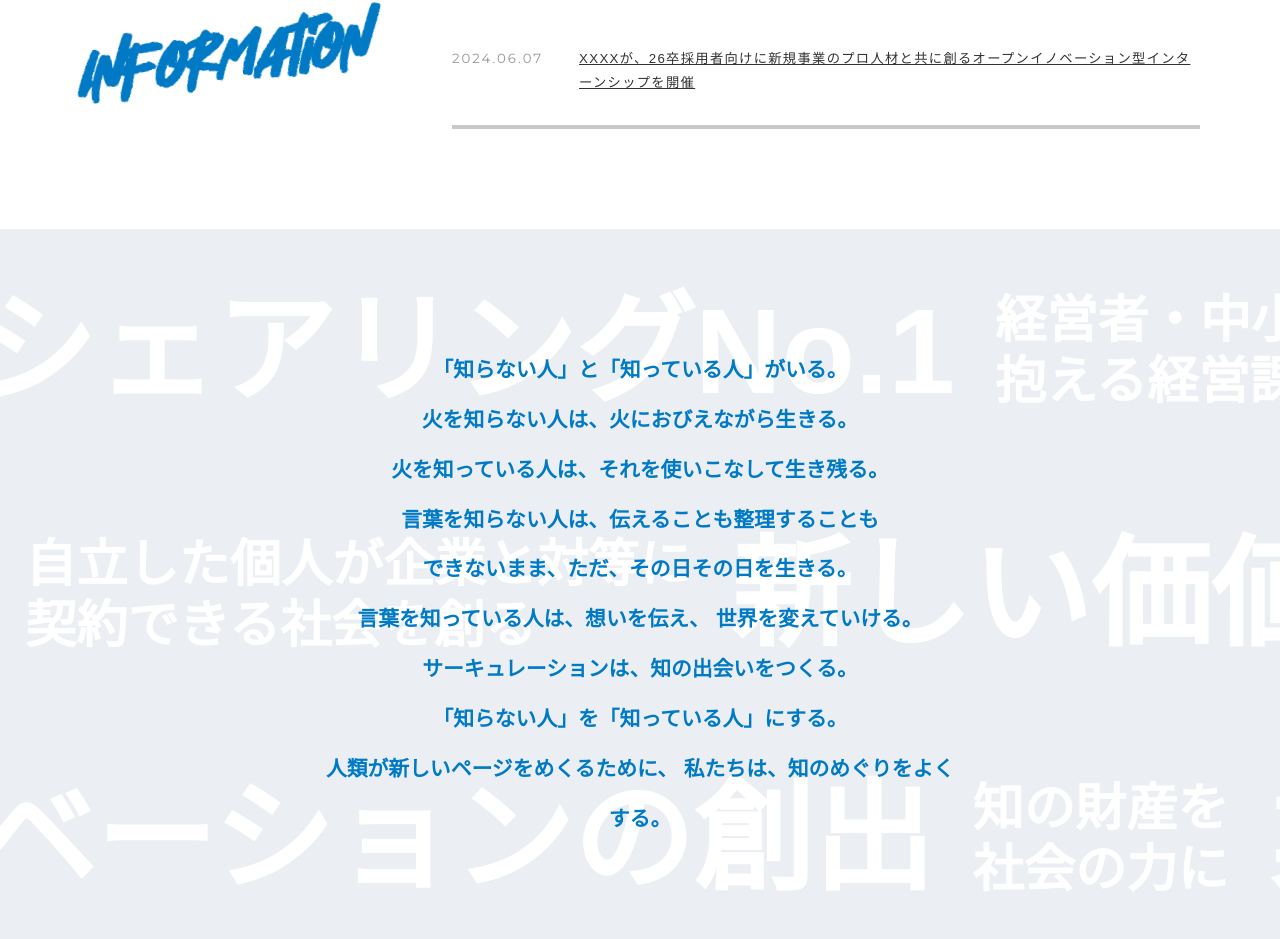
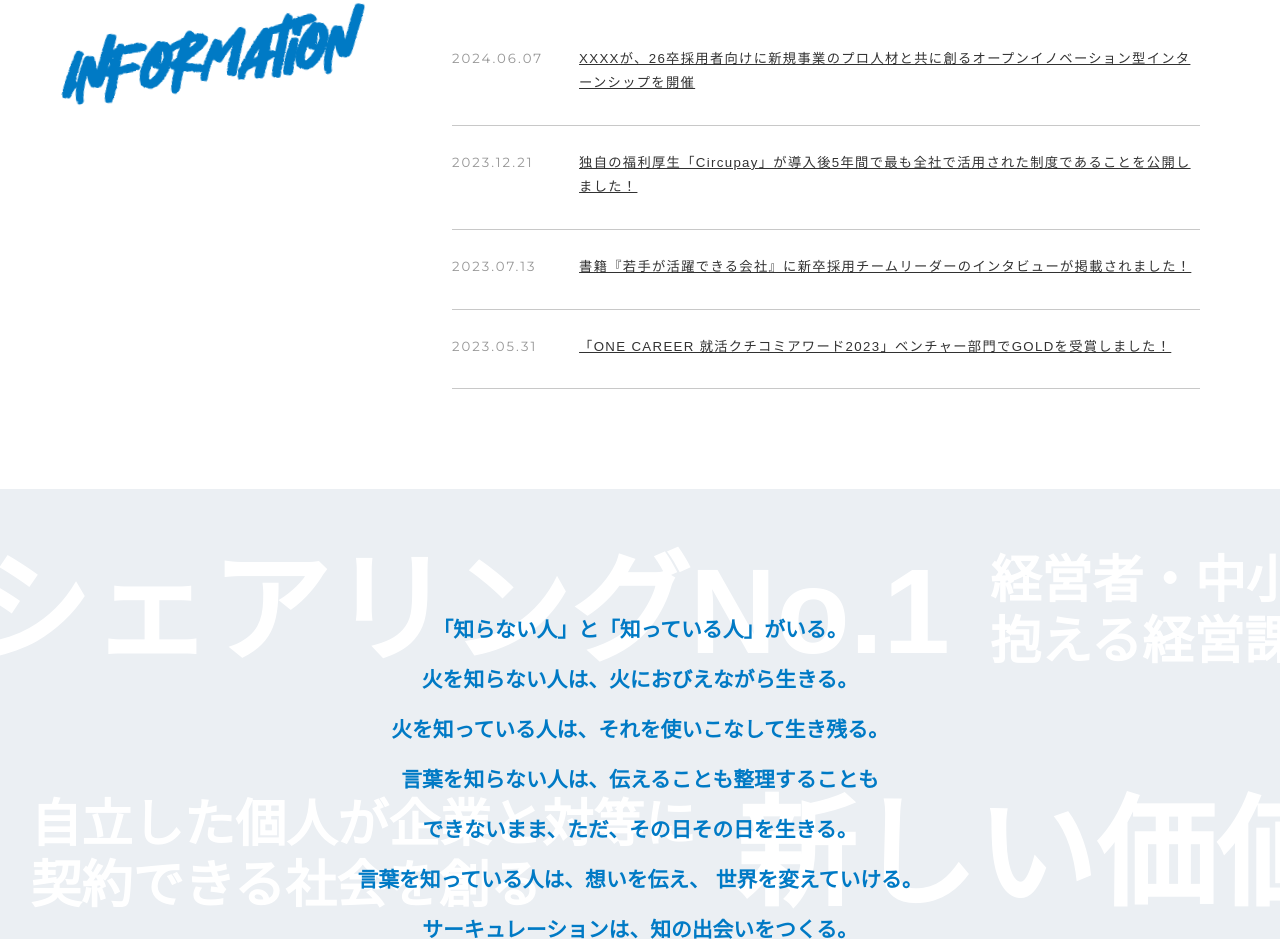
Before and after one commit to NonakaMibuki/recruit-site2, a plain HTML site: page index.html in a window 1280 px wide. Shown: the part 878-1817 px from the top of the page. Drawn offline with nearby package versions, Linux system fonts and the light colour scheme; a web font is replaced by a local one.

Commit message:
information PC時の非表示修正

```diff
--- a/main.js
+++ b/main.js
@@ -35,7 +35,6 @@ $(".fv__slider")
       },
     });
 
-
   //TOPテキストスライダー
   $(".fv-text__slider").slick({
     autoplay: true,
@@ -60,12 +59,15 @@ $(window).scroll(function () {
   });
 
   //インフォメーションreadmore
-$('.news__box li a.hide-text').hide();
-$(".information-more").on("click", function() {
+  $(document).ready(function () {
+    if ($(window).width() <= 768) {
+      $(".news__box li a.hide-text").hide();
+    }
+    $(".information-more").on("click", function () {
       $(this).toggleClass("on-click");
-  $('.news__box li a.hide-text').toggle();
+      $(".news__box li a.hide-text").toggle();
     });
-
+  });
     $(window).scroll(function () {
       $("#fadeIn2, #fadeIn-text4, #fadeIn-text7").each(function () {
         var position = $(this).offset().top;
@@ -162,11 +164,9 @@ $(window).scroll(function () {
       var position = $(this).offset().top;
       var scroll = $(window).scrollTop();
       var windowHeight = $(window).height();
-    if (scroll > position - windowHeight +  100) {
+      if (scroll > position - windowHeight + 100) {
         $(this).addClass("active");
       }
     });
   });
-
-
 });
--- a/style.css
+++ b/style.css
@@ -713,6 +713,10 @@ ul.news__box li a p {
     transform: translate(0, 0);
 }
 
+.hide-text {
+    display: none;
+}
+
 .information__inner div.information-more {
     display: none;
 }
@@ -761,12 +765,18 @@ ul.news__box li a p {
         margin: 30px auto 0;
         font-size: 1rem;
     }
+
+    .hide-text {
+        display: block;
+    }
+
     .information-more {
         display: block;
-      }
-      .information-more.on-click  {
+    }
+
+    .information-more.on-click {
         display: none;
-      }
+    }
 }
 
 /*===============================
```
Lines whose indentation alone changed are shown as unchanged.
